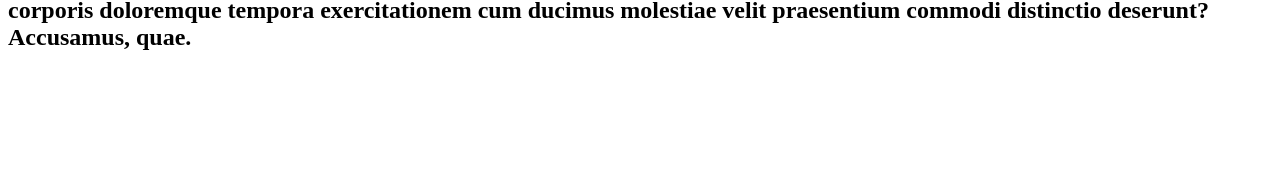
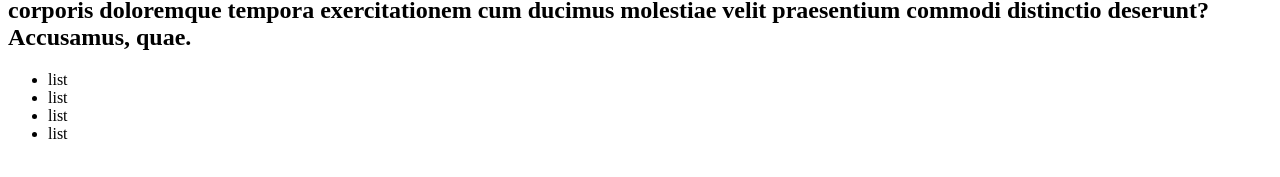
Before and after one commit to petersotoabasi/backgroungrepo, a plain HTML site: page index.html in a window 1280 px wide. Shown: the part 537-714 px from the top of the page. Drawn offline with Linux system fonts and the light colour scheme.

Commit message:
unordered list

```diff
--- a/index.html
+++ b/index.html
@@ -22,6 +22,13 @@
 </div>
 <div>
     <h2>huhwflehlefu Lorem, ipsum dolor sit amet consectetur adipisicing elit. Est dicta incidunt non fugiat, corrupti ex dolorum corporis doloremque tempora exercitationem cum ducimus molestiae velit praesentium commodi distinctio deserunt? Accusamus, quae.</h2>
+<ul>
+    <li>list</li>
+    <li>list</li>
+    <li>list</li>
+    <li>list</li>
+
+</ul>
 </div>
 </body>
 </html>
```
